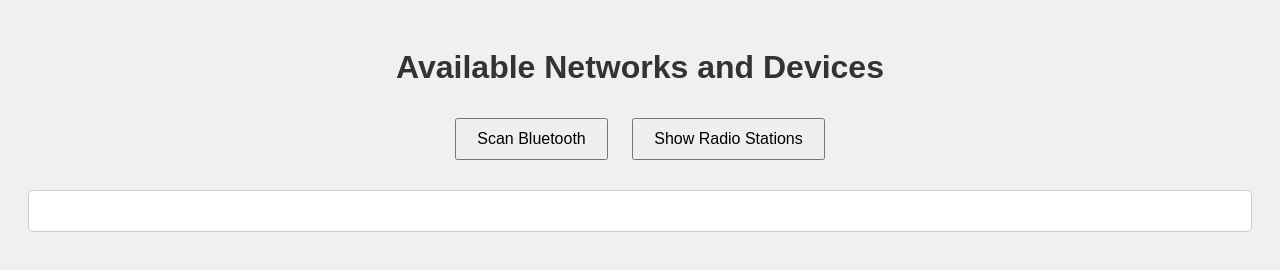
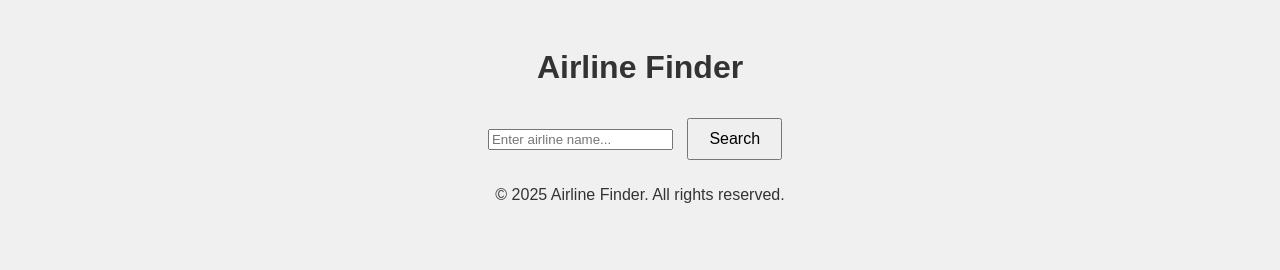
Before and after one commit to Qbaa134/E-Network-Scanner, a plain HTML site: page index.html in a window 1280 px wide. Drawn offline with Linux system fonts and the light colour scheme.

Commit message:
Update index.html

```diff
--- a/index.html
+++ b/index.html
@@ -3,14 +3,25 @@
 <head>
     <meta charset="UTF-8">
     <meta name="viewport" content="width=device-width, initial-scale=1.0">
-    <title>Network Scanner</title>
+    <title>Airline Finder</title>
     <link rel="stylesheet" href="style.css">
 </head>
 <body>
-    <h1>Available Networks and Devices</h1>
-    <button id="scan-bluetooth">Scan Bluetooth</button>
-    <button id="get-radio-stations">Show Radio Stations</button>
-    <div id="output"></div>
+    <header>
+        <h1>Airline Finder</h1>
+        <input type="text" id="searchInput" placeholder="Enter airline name...">
+        <button onclick="searchAirline()">Search</button>
+    </header>
+
+    <main>
+        <section id="results" class="results">
+            <!-- Results will appear here -->
+        </section>
+    </main>
+
+    <footer>
+        <p>&copy; 2025 Airline Finder. All rights reserved.</p>
+    </footer>
 
     <script src="script.js"></script>
 </body>
```
